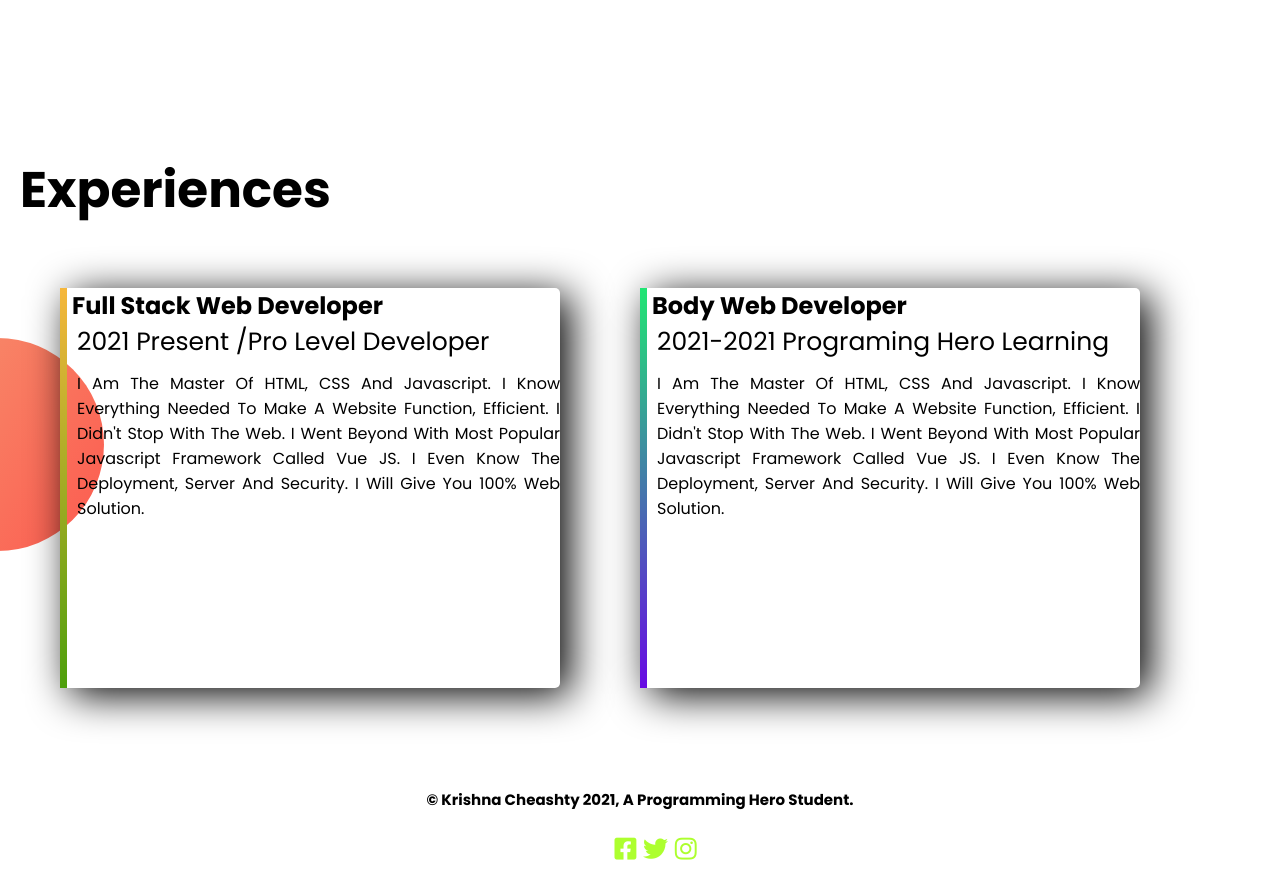
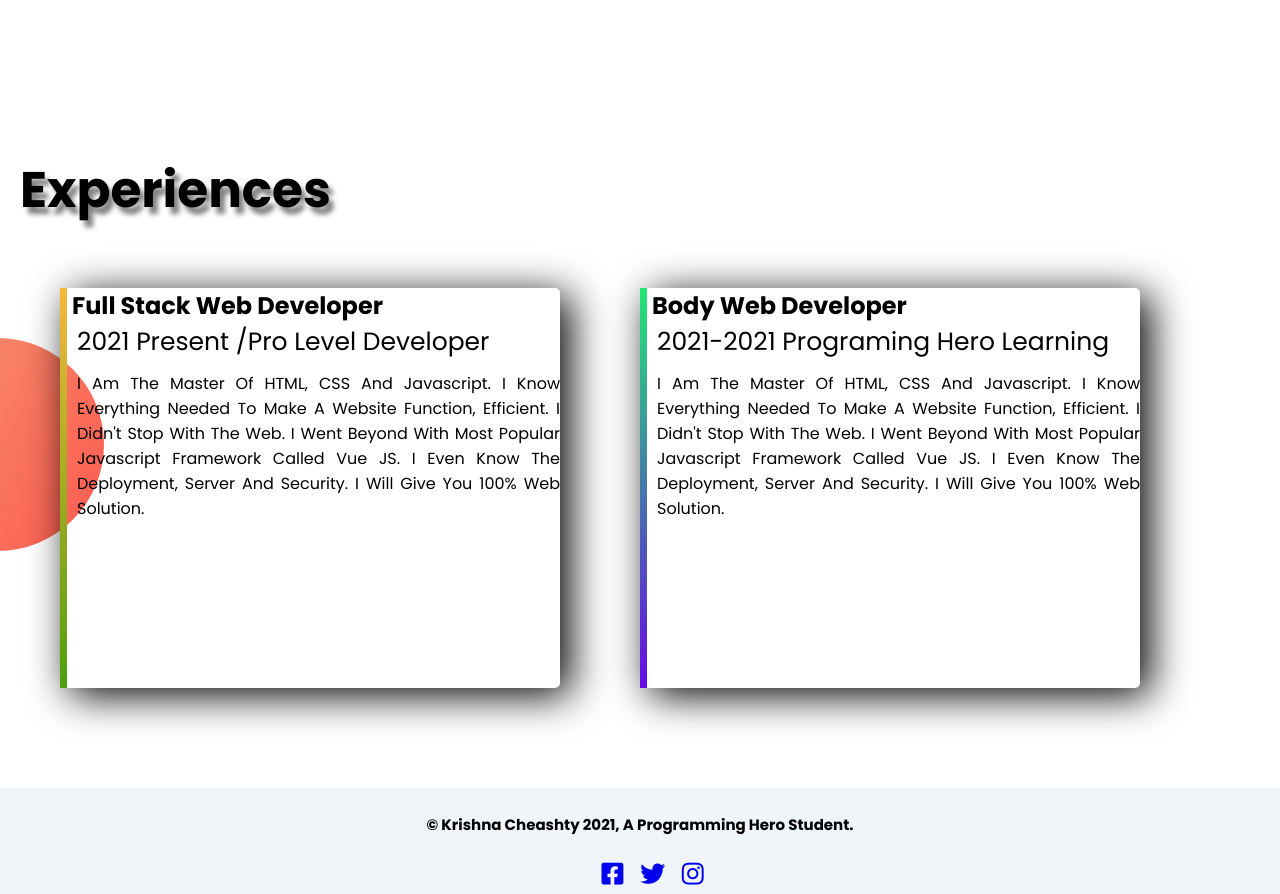
Before and after one commit to krishnacheashty/my-3rd-repo, a plain HTML site: page index.html in a window 1280 px wide. Shown: the part 1729-2623 px from the top of the page. Drawn offline with Linux system fonts and the light colour scheme.

Commit message:
final project

```diff
--- a/index.html
+++ b/index.html
@@ -88,9 +88,10 @@
     <section class="footer">
         <h3 class="hero">© krishna cheashty 2021, a Programming Hero student.</h3>
 
-        <span class="fab-icon"><i class="fab fa-facebook-square"></i>
-               <i class="fab fa-twitter"></i>
-               <i class="fab fa-instagram"></i>
+        <span class="fab-icon">
+            <a href="https://tangent.com/engl/facebook-login/" target="_blank"><i class="fab fa-facebook-square"></i></a>
+            <a href="https://twitter.com/login?lang=en" target="_blank"><i class="fab fa-twitter"></i></a>
+            <a href="https://www.instagram.com/accounts/login/" target="_blank"><i class="fab fa-instagram"></i></a>
         </span>
     </section>
 
--- a/style.css
+++ b/style.css
@@ -12,11 +12,14 @@
     height: 60px;
     background-color:rgba(64, 41, 168, 0.685) ;
     position: relative;
-    border-radius: 5px;
+
 
 }
+/* ////////////////////for portfolio logo///////////// */
+
+
 .fal{
-    color: rgba(207, 9, 9, 0.781) ;
+    color: rgba(39, 241, 3, 0.952) ;
 }
 .pot{
     color: white;
@@ -31,6 +34,7 @@
     margin-top: 5px;
     margin-bottom: 5px;
     border:hidden;
+
 
 }
 .half-navber1{
@@ -92,6 +96,7 @@ img{
     font-weight: 700;
     padding: 10px 0 40px 5px;
     text-align: left;
+    color: lightcoral;
 
 }
 .user-name{
@@ -141,8 +146,15 @@ p{
     background-image: url("png/dream-bg.png");
     background-repeat: no-repeat;
     background-position-x: right;
+    background-position-y: 190px;
 
 }
+
+
+
+/* .............3rd section............ */
+
+
 .main{
     width: 100%;
     display: flex;
@@ -181,6 +193,7 @@ p{
     padding: 150px 0 50px 20px;
     font-size: 50px;
     font-weight: 700;
+    text-shadow: 5px 7px 5px gray;
 
 }
 #rock{
@@ -196,16 +209,21 @@ p{
 
 
 }
+/* ........fotter section............ */
+.footer{
+    background-color: rgba(222, 234, 241, 0.459);
+}
 .hero{
     font-size: 15px;
     text-align: center;
+    padding-top: 25px;
 }
 .fab-icon{
     font-size: 25px;
     font-weight: 400;
     color: greenyellow;
    align-items: center;
-    padding-bottom: 20px;
     padding-top: 20px;
-    padding-left: 48%;
+    padding-left: 47%;
+    letter-spacing: 5px;
 }
```
